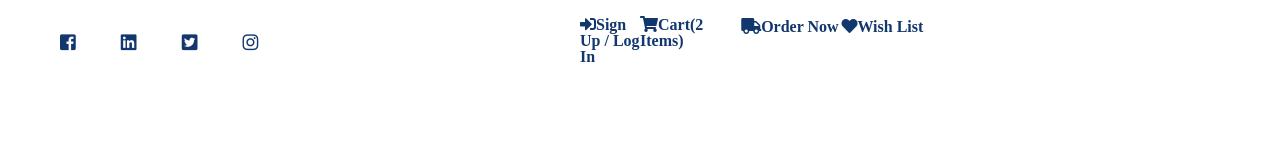
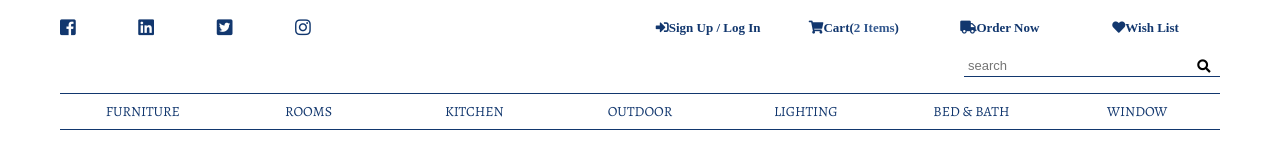
Before and after one commit to Macpeters/css_grid_project_2, a plain HTML site: page index.html in a window 1280 px wide. Drawn offline with nearby package versions, Linux system fonts and the light colour scheme.

Commit message:
working on the nav

```diff
--- a/index.html
+++ b/index.html
@@ -46,6 +46,92 @@
         </li>
       </ul>
     </nav>
+
+    <div class="search">
+      <form class="search-form">
+        <input type="text" class="search-input" placeholder="search">
+        <button class="search-btn"><i class="fas fa-search"></i></button>
+      </form>
+    </div>
+
+    <nav class="second-nav">
+      <ul class="second-nav-list">
+        <li class="second-nav-item">
+          <a href="#" class="second-nav-link">Furniture</a>
+          <div class="dropdown">
+            <ul class="dropdown-first-list">
+              <li class="dropdown-list-item">
+                <a href="#" class="dropdown-list-link">Sofas</a>
+              </li>
+              <li class="dropdown-list-item">
+                <a href="#" class="dropdown-list-link">Sectionals</a>
+              </li>
+              <li class="dropdown-list-item">
+                <a href="#" class="dropdown-list-link">Daybeds & Chaises</a>
+              </li>
+              <li class="dropdown-list-item">
+                <a href="#" class="dropdown-list-link">Consoles & Credenzas</a>
+              </li>
+              <li class="dropdown-list-item">
+                <a href="#" class="dropdown-list-link">Chairs</a>
+              </li>
+              <li class="dropdown-list-item">
+                <a href="#" class="dropdown-list-link">Benches & Ottomans</a>
+              </li>
+              <li class="dropdown-list-item">
+                <a href="#" class="dropdown-list-link">Dressers & Chests</a>
+              </li>
+              <li class="dropdown-list-item">
+                <a href="#" class="dropdown-list-link">Dining Tables</a>
+              </li>
+            </ul>
+
+            <ul class="dropdown-second-list">
+              <li class="dropdown-list-item">
+                <a href="#" class="dropdown-list-link">Lampert</a>
+              </li>
+              <li class="dropdown-list-item">
+                <a href="#" class="dropdown-list-link">Baxter</a>
+              </li>
+              <li class="dropdown-list-item">
+                <a href="#" class="dropdown-list-link">Channing</a>
+              </li>
+              <li class="dropdown-list-item">
+                <a href="#" class="dropdown-list-link">Maxime</a>
+              </li>
+              <li class="dropdown-list-item">
+                <a href="#" class="dropdown-list-link">Talitha</a>
+              </li>
+              <li class="dropdown-list-item">
+                <a href="#" class="dropdown-list-link">Rider</a>
+              </li>
+              <li class="dropdown-list-item">
+                <a href="#" class="dropdown-list-link">Goldfinger</a>
+              </li>
+            </ul>
+            <img src="images/dropdown-image.jpg" class="dropdown-image">
+          </div>
+        </li>
+        <li class="second-nav-item">
+          <a href="#" class="second-nav-link">Rooms</a>
+        </li>
+        <li class="second-nav-item">
+          <a href="#" class="second-nav-link">Kitchen</a>
+        </li>
+        <li class="second-nav-item">
+          <a href="#" class="second-nav-link">Outdoor</a>
+        </li>
+        <li class="second-nav-item">
+          <a href="#" class="second-nav-link">Lighting</a>
+        </li>
+        <li class="second-nav-item">
+          <a href="#" class="second-nav-link">Bed & Bath</a>
+        </li>
+        <li class="second-nav-item">
+          <a href="#" class="second-nav-link">Window</a>
+        </li>
+      </ul>
+    </nav>
     <!-- End Navbar -->
   </div>
 </body>
--- a/style.css
+++ b/style.css
@@ -45,12 +45,86 @@ body {
 }
 .first-nav-list {
   display: grid;
-  grid-template-columns: minmax(6rem, 1fr) repeat(8, minmax(min-content, 16rem)) minmax(10rem, 1fr);
+  grid-template-columns: repeat(auto-fit, minmax(10rem, 1fr));
   list-style: none;
 }
 .first-nav-link {
   text-decoration: none;
   font-size: 1.6rem;
   color: #12376e;
+  display: inline-block;
+  width: 100%;
+  text-align: center;
+}
+.first-nav-link::after {
+  content: "";
+  width: 0;
+  height: .1rem;
+  background-color: #12376e;
+  display: block;
+  margin: auto; /* start the line in the center */
+  transition: width .2s cubic-bezier(.55, 0, .98, .54);
+}
+.first-nav-link:hover::after {
+  width: 100%;
+}
+.first-nav-link span {
+  font-size: 1.3rem;
+  color: #34598f;
+}
+
+.first-nav-link i {
+  font-size: 1.3rem;
+  margin-right: .3rem;
+}
+
+.search {
+  grid-column: 8 / 10;
+  grid-row: 2 / 3;
+}
+.search-form {
+  display: grid;
+  grid-template-columns: repeat(10, 10%);
+}
+.search-input {
+  grid-column: 3 / -1;
+  grid-row: 1 / 2;
+  padding: .3rem .4rem;
+  font-size: 1.3rem;
+  border: none;
+  border-bottom: .1rem solid #12376e;
+  outline: none;
+}
+.search-btn {
+  grid-column: 10 / -1;
+  grid-row: 1 / 2;
+  border: none;
+  background-color: transparent;
+  cursor: pointer;
+}
+
+.second-nav {
+  grid-column: 2 / 10;
+  grid-row: 3 / 4;
+  border-top: .1rem solid #12376e;
+  border-bottom: .1rem solid #12376e;
+}
+.second-nav-list {
+  display: grid;
+  grid-template-columns: repeat(auto-fit, minmax(10rem, 1fr));
+  list-style: none;
+}
+.second-nav-link {
+  text-align: center;
+  display: grid;
+  text-transform: uppercase;
+  text-decoration: none;
+  font-size: 1.4rem;
+  color: #12376e;
+  padding: .8rem 0;
+}
+
+.dropdown {
+  display: none;
 }
 /* End Navbar */
```
